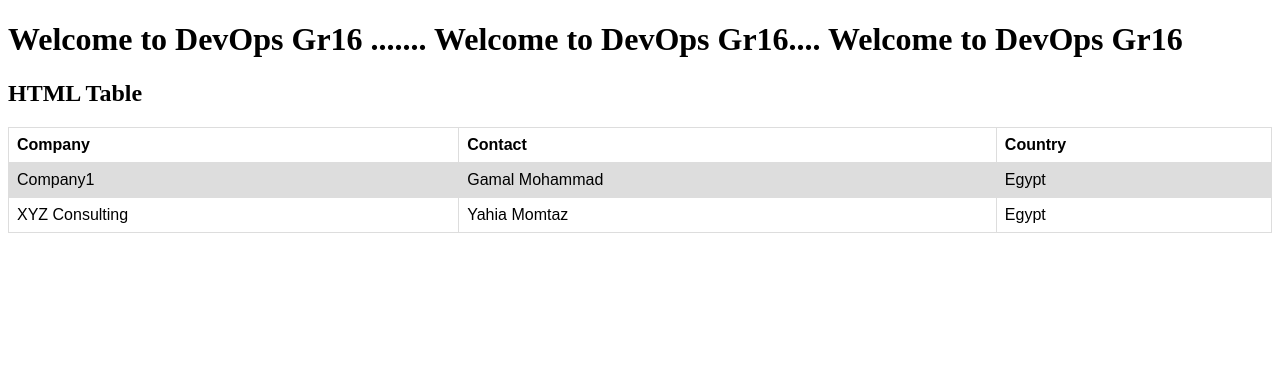
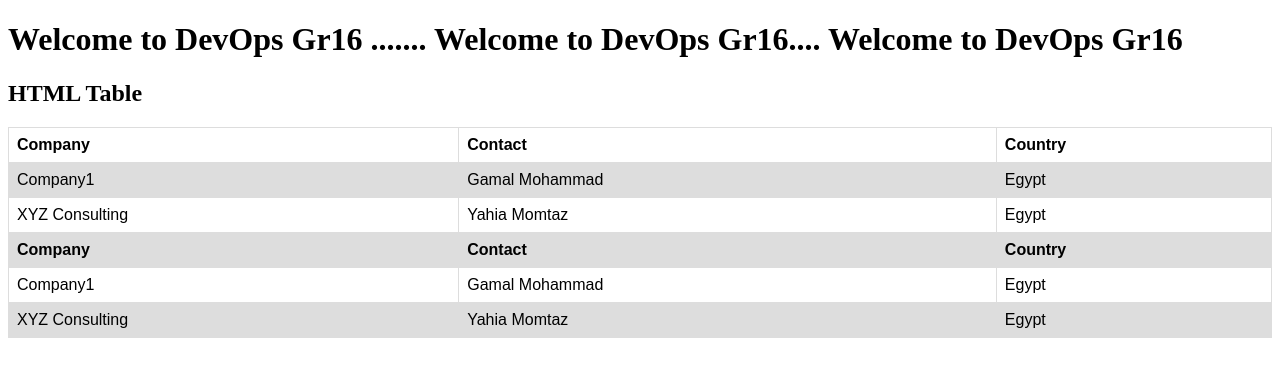
Before and after one commit to Omar-Moh-Ibrahim/First-Git-repo, a plain HTML site: page index.html in a window 1280 px wide. Drawn offline with Linux system fonts and the light colour scheme.

Commit message:
Update index.html

```diff
--- a/index.html
+++ b/index.html
@@ -41,3 +41,18 @@ tr:nth-child(even) {
     <td>Yahia Momtaz</td>
     <td>Egypt</td>
   </tr>
+    <tr>
+    <th>Company</th>
+    <th>Contact</th>
+    <th>Country</th>
+  </tr>
+  <tr>
+    <td>Company1</td>
+    <td>Gamal Mohammad</td>
+    <td>Egypt</td>
+  </tr>
+  <tr>
+    <td>XYZ Consulting</td>
+    <td>Yahia Momtaz</td>
+    <td>Egypt</td>
+  </tr>
```
